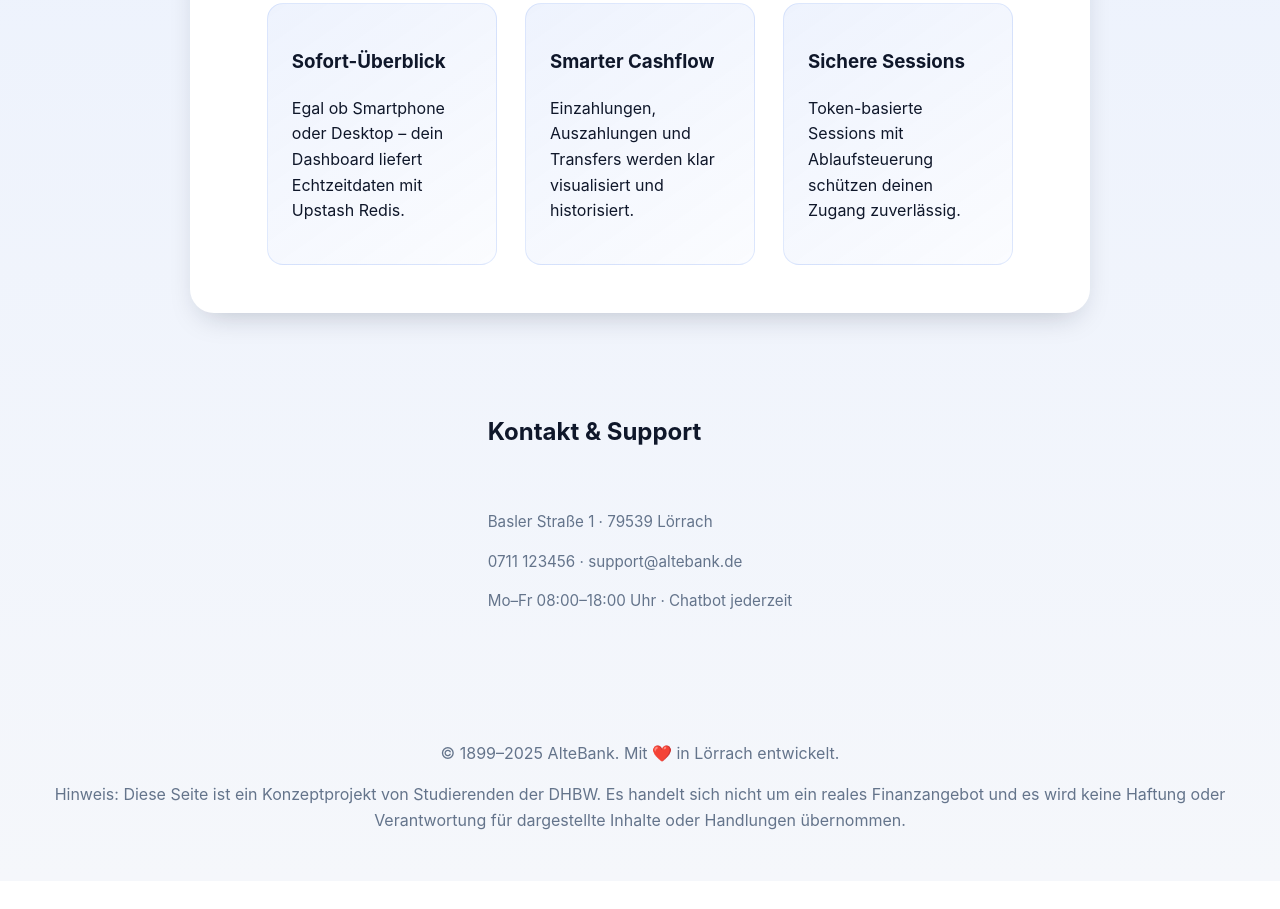
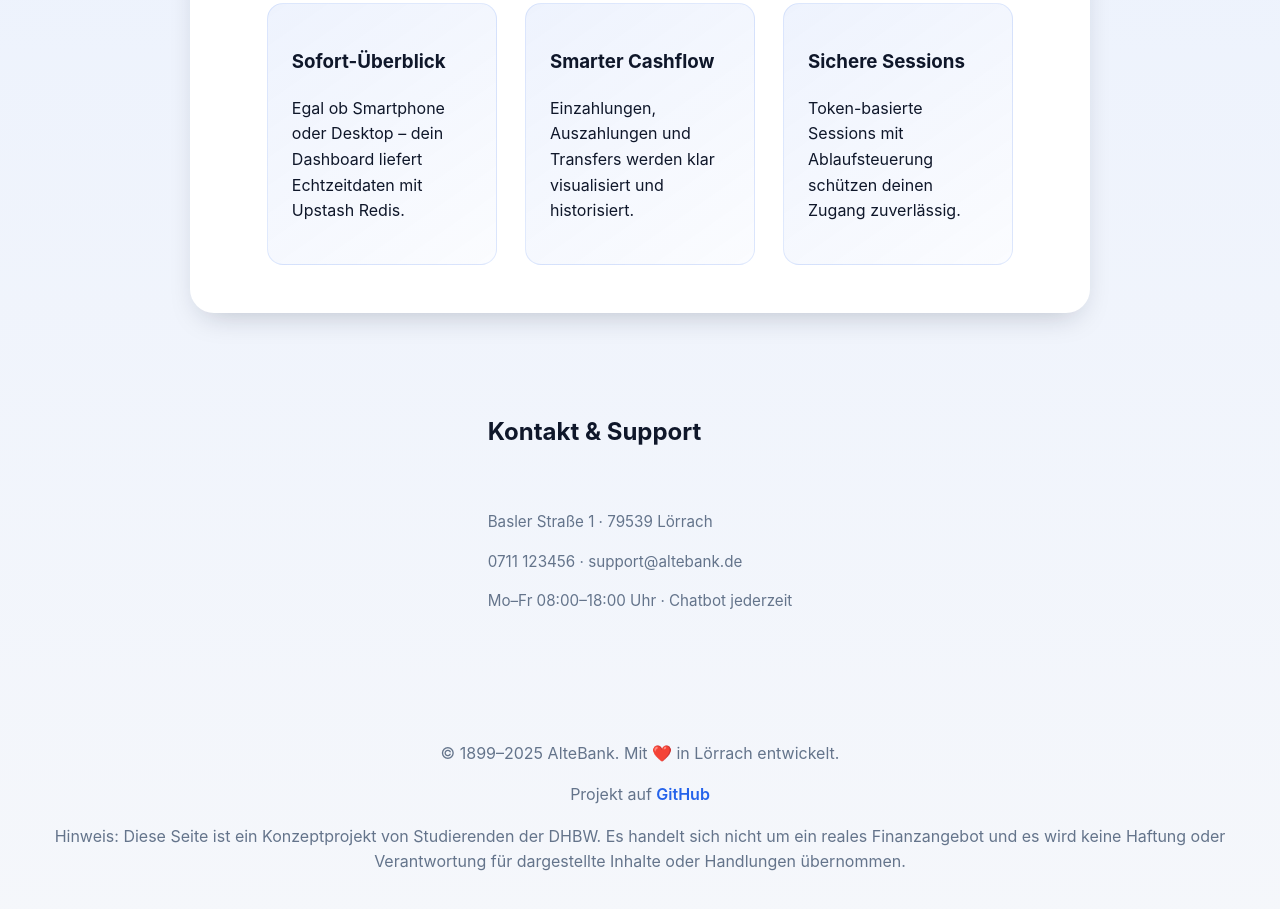
Before and after one commit to STAINCABLER/DHBW_TIF23_BetriebMonitor, a plain HTML site: page Web2.0/index.html in a window 1280 px wide. Shown: the part 1438-2347 px from the top of the page. Before the commit the page ends 2319 px from the top, so only its background shows below. Drawn offline with nearby package versions, Linux system fonts and the light colour scheme.

Commit message:
Füge Link zum GitHub-Projekt im Footer hinzu und aktualisiere das Styling für Footer-Links

```diff
--- a/Web2.0/css/styles.css
+++ b/Web2.0/css/styles.css
@@ -1051,6 +1051,17 @@ input:focus-visible {
   color: var(--color-muted);
 }
 
+.site-footer a {
+  color: var(--color-primary);
+  text-decoration: none;
+  font-weight: 600;
+}
+
+.site-footer a:hover,
+.site-footer a:focus-visible {
+  text-decoration: underline;
+}
+
 .modal {
   position: fixed;
   inset: 0;
--- a/Web2.0/index.html
+++ b/Web2.0/index.html
@@ -296,6 +296,7 @@
 
     <footer class="site-footer">
   <p>&copy; 1899–2025 AlteBank. Mit ❤️ in Lörrach entwickelt.</p>
+      <p class="site-footer__repo">Projekt auf <a href="https://github.com/STAINCABLER/DHBW_TIF23_BetriebMonitor" target="_blank" rel="noopener">GitHub</a></p>
       <p class="site-footer__disclaimer">Hinweis: Diese Seite ist ein Konzeptprojekt von Studierenden der DHBW. Es handelt sich nicht um ein reales Finanzangebot und es wird keine Haftung oder Verantwortung für dargestellte Inhalte oder Handlungen übernommen.</p>
     </footer>
   </div>
```
